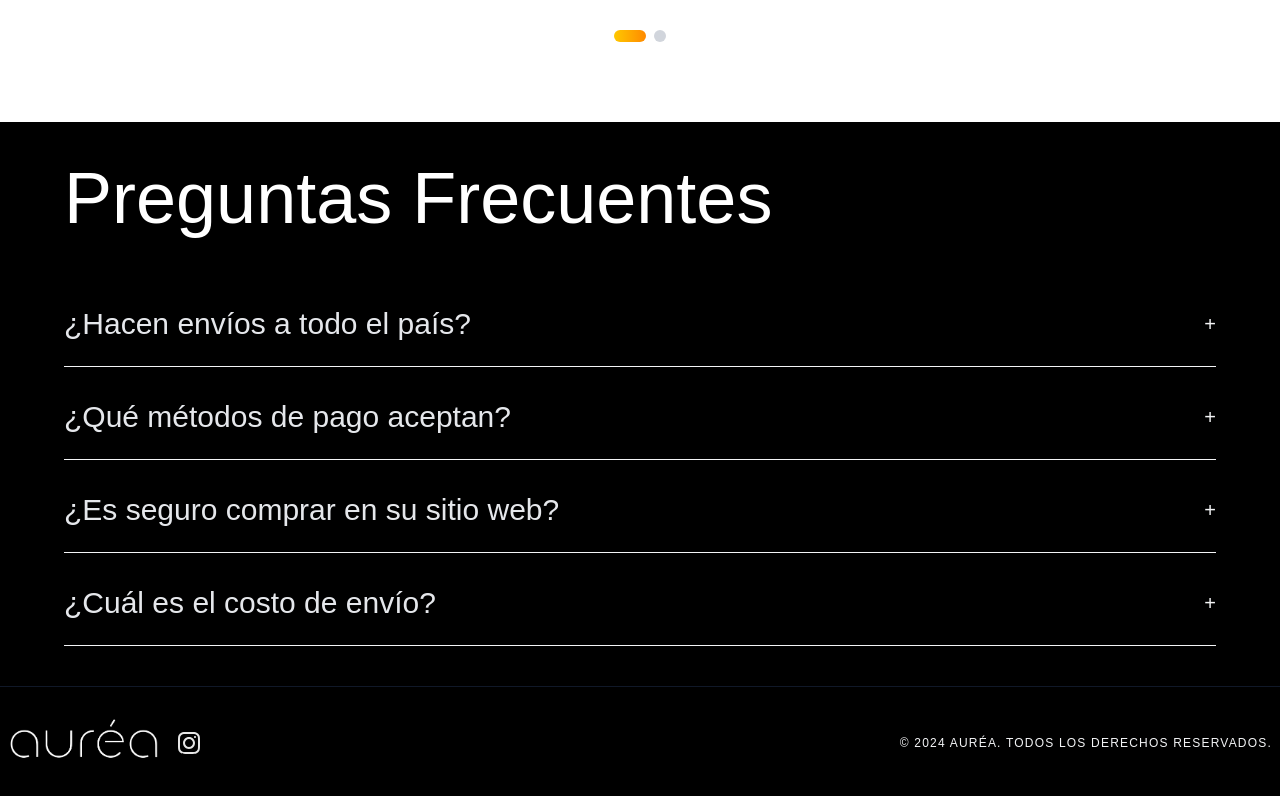
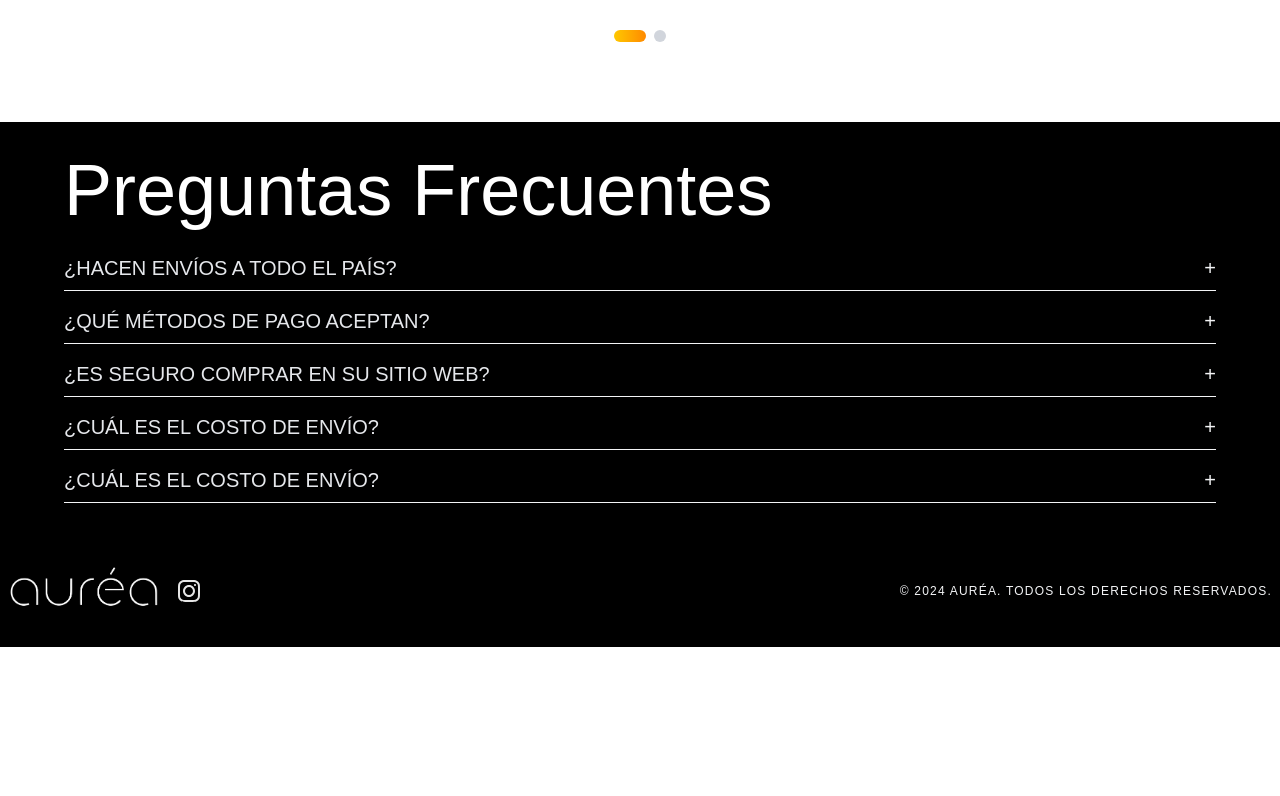
Before and after one commit to LeooQuipildor/Aurea-Ecommerce, a React (Vite) app in the folder client/: page / in a window 1280 px wide. Shown: the part 2810-3606 px from the top of the page. After the commit the page ends 3457 px from the top, so only its background shows below. Built offline with nearby package versions, Linux system fonts and the light colour scheme; no server answers; a web font is replaced by a local one.

Commit message:
Ajuste la seccion de FAQS y elimine un borde del footer

```diff
--- a/client/src/components/FAQSection.jsx
+++ b/client/src/components/FAQSection.jsx
@@ -6,10 +6,12 @@ const FAQItem = ({ question, answer }) => {
   return (
     <div className="border-b border-gray-100">
       <button
-        className="w-full py-6 flex justify-between items-center text-left focus:outline-none"
+        className="w-full py-2 flex justify-between items-center text-left focus:outline-none"
         onClick={() => setIsOpen(!isOpen)}
       >
-        <span className="text-gray-200 text-3xl font-light">{question}</span>
+        <span className="text-gray-200 text-xl font-light uppercase">
+          {question}
+        </span>
         <span className="text-gray-100 text-xl">{isOpen ? "−" : "+"}</span>
       </button>
       <div
@@ -25,9 +27,9 @@ const FAQItem = ({ question, answer }) => {
 
 const FAQSection = () => {
   return (
-    <section className="bg-black py-10 px-4">
+    <section className="bg-black py-8 px-4">
       <div className="max-w-6xl mx-auto">
-        <h2 className="font-thin text-7xl text-white mb-12">
+        <h2 className="font-thin text-7xl text-white mb-5">
           Preguntas Frecuentes
         </h2>
         <div className="space-y-2">
@@ -47,6 +49,10 @@ const FAQSection = () => {
             question="¿Cuál es el costo de envío?"
             answer="El envío es gratuito en compras superiores a $50.000. Para montos menores, se calcula en el checkout."
           />
+          <FAQItem
+            question="¿Cuál es el costo de envío?"
+            answer="El envío es gratuito en compras superiores a $50.000. Para montos menores, se calcula en el checkout."
+          />
         </div>
       </div>
     </section>
--- a/client/src/components/Footer.jsx
+++ b/client/src/components/Footer.jsx
@@ -1,7 +1,7 @@
 import React from "react";
 const Footer = () => {
   return (
-    <footer className="bg-black text-white pt-5 pb-5 border-t border-gray-900">
+    <footer className="bg-black text-white pt-5 pb-5 ">
       <div className="max-w-7xl mx-auto p-2 flex flex-col md:flex-row justify-between items-center">
         {/* Logo e Instagram juntos a la izquierda */}
         <div className="flex items-center gap-4 mb-4 md:mb-0">
```
